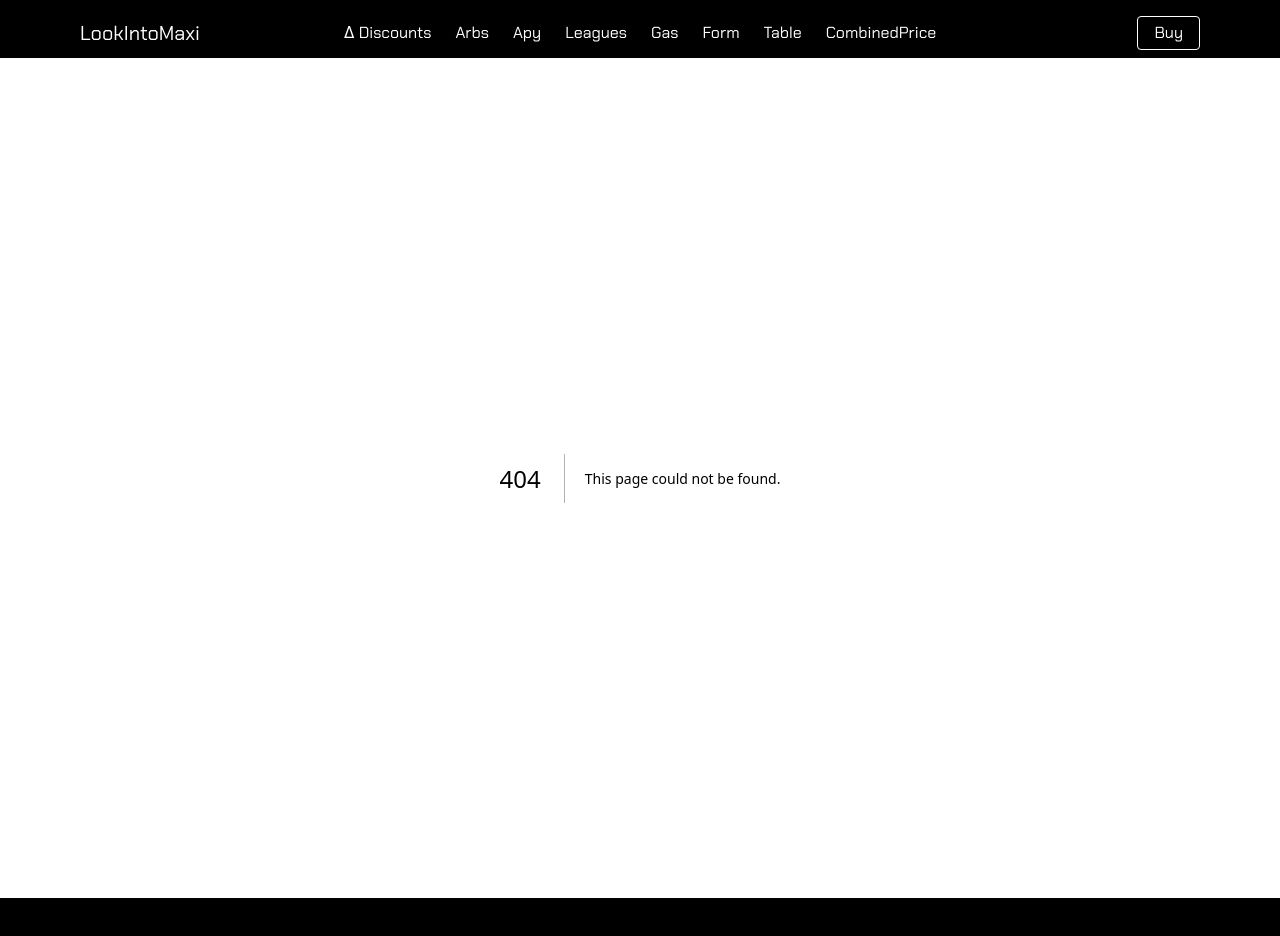
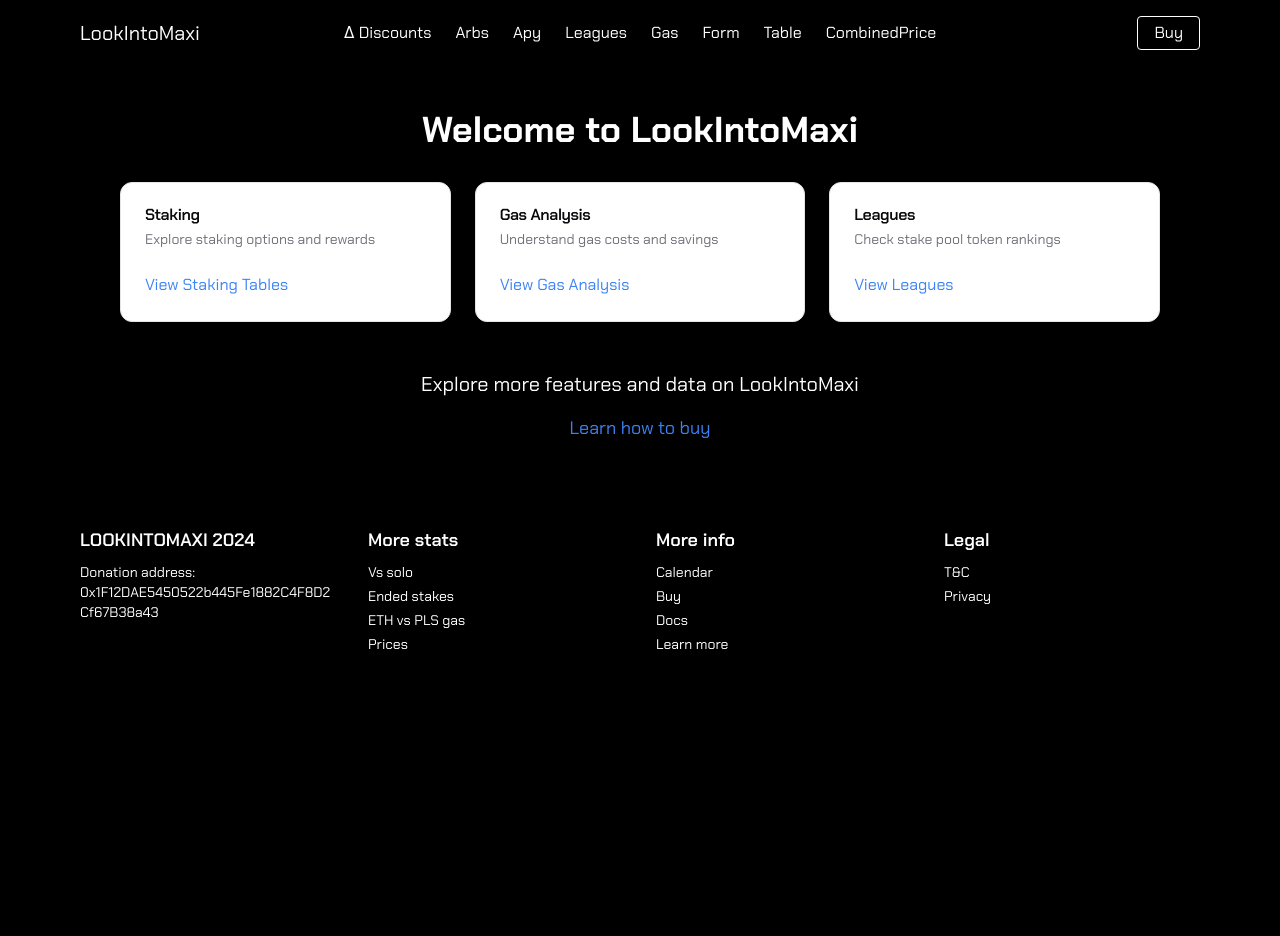
Before and after one commit to hexgeta/lim-real, a Next.js app: page / in a window 1280 px wide. Before the commit this address had no page. Shown: the top 936 px of the page. After the commit the page ends 800 px from the top, so only its background shows below. Built offline with nearby package versions, Linux system fonts and the light colour scheme.

Commit message:
Your descriptive commit message

```diff
--- /dev/null
+++ b/pages/index.tsx
@@ -0,0 +1,58 @@
+import React from 'react';
+import { Card, CardContent, CardDescription, CardHeader, CardTitle } from "@/components/ui/card";
+import Link from 'next/link';
+
+const Home = () => {
+  return (
+    <div className="container mx-auto py-8">
+      <h1 className="text-4xl font-bold mb-8 text-center">Welcome to LookIntoMaxi</h1>
+
+      <div className="grid grid-cols-1 md:grid-cols-2 lg:grid-cols-3 gap-6">
+        <Card>
+          <CardHeader>
+            <CardTitle>Staking</CardTitle>
+            <CardDescription>Explore staking options and rewards</CardDescription>
+          </CardHeader>
+          <CardContent>
+            <Link href="/Table" className="text-blue-500 hover:underline">
+              View Staking Tables
+            </Link>
+          </CardContent>
+        </Card>
+
+        <Card>
+          <CardHeader>
+            <CardTitle>Gas Analysis</CardTitle>
+            <CardDescription>Understand gas costs and savings</CardDescription>
+          </CardHeader>
+          <CardContent>
+            <Link href="/Gas" className="text-blue-500 hover:underline">
+              View Gas Analysis
+            </Link>
+          </CardContent>
+        </Card>
+
+        <Card>
+          <CardHeader>
+            <CardTitle>Leagues</CardTitle>
+            <CardDescription>Check stake pool token rankings</CardDescription>
+          </CardHeader>
+          <CardContent>
+            <Link href="/Leagues" className="text-blue-500 hover:underline">
+              View Leagues
+            </Link>
+          </CardContent>
+        </Card>
+      </div>
+
+      <div className="mt-12 text-center">
+        <p className="text-xl mb-4">Explore more features and data on LookIntoMaxi</p>
+        <Link href="/Buy" className="text-blue-500 hover:underline text-lg">
+          Learn how to buy
+        </Link>
+      </div>
+    </div>
+  );
+};
+
+export default Home;
```
